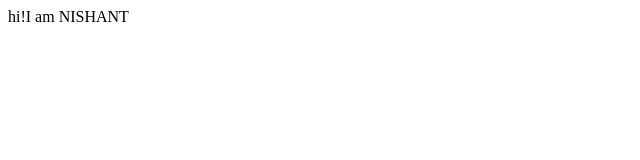
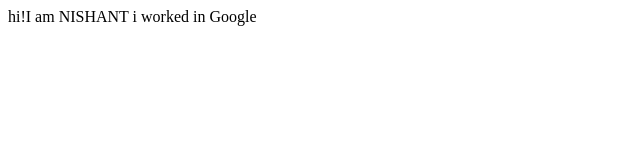
Before and after one commit to nik80760/Nishant-PORTPOLIO, a plain HTML site: page index.html in a window 1280 px wide. Shown: the whole page, without its empty margins (0-640 px from the left). Drawn offline with Linux system fonts and the light colour scheme.

Commit message:
Update index.html

```diff
--- a/index.html
+++ b/index.html
@@ -8,5 +8,6 @@
 </head>
 <body>
     hi!I am NISHANT
+    i worked in Google
 </body>
 </html>
```
